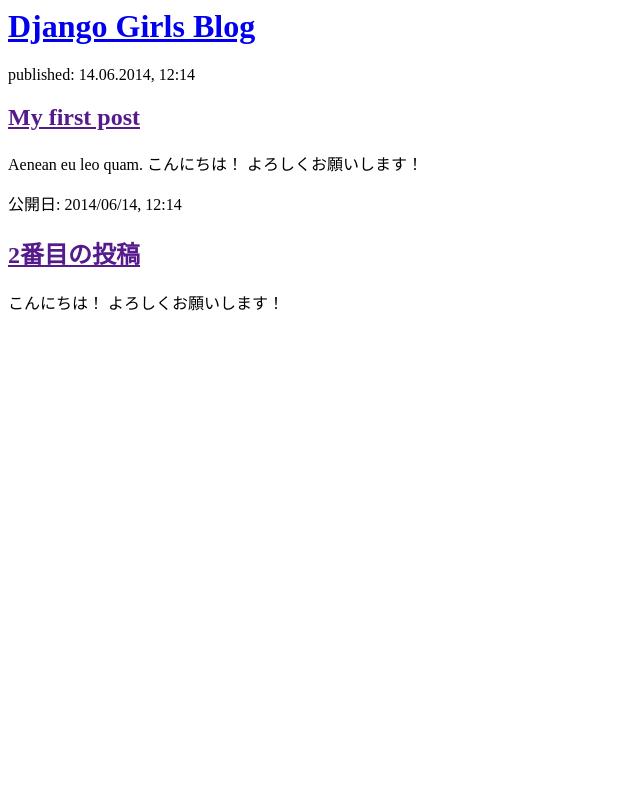
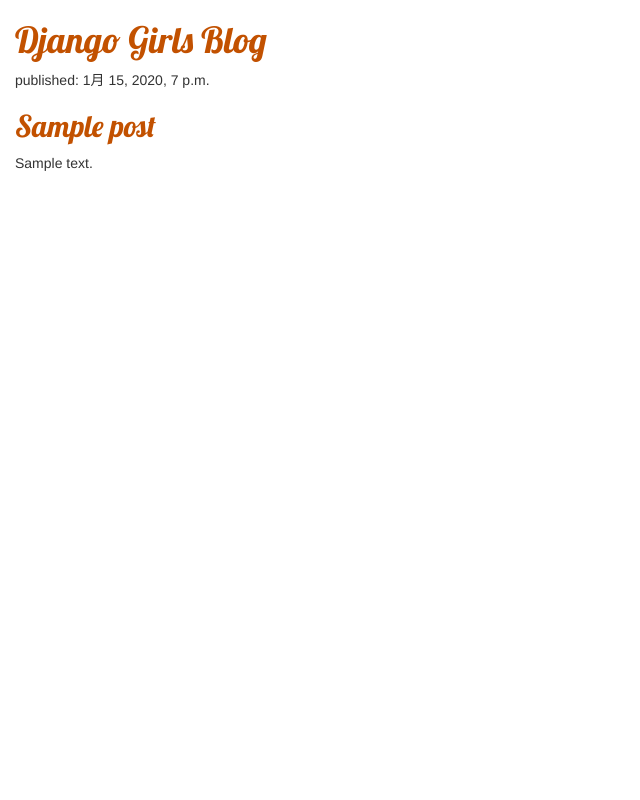
Before and after one commit to kaoru0326/my-first-blog, a Django app: page / in a window 1280 px wide. Shown: the whole page, without its empty margins (0-640 px from the left). Run offline with Django 3.2, Linux system fonts and the light colour scheme; tables that the repository leaves empty hold one stand-in row (values such as "Sample post"); some libraries are stand-ins or nearby versions.

Commit message:
Changed the HTML for the site.

```diff
--- /dev/null
+++ b/blog/static/css/blog.css
@@ -0,0 +1,8 @@
+h1 a, h2 a {
+    color: #C25100;
+    font-family: 'Lobster';
+}
+
+body {
+    padding-left: 15px;
+}
--- a/blog/templates/blog/post_list.html
+++ b/blog/templates/blog/post_list.html
@@ -1,22 +1,26 @@
+{% load static %}
 <html>
+
 <head>
     <title>Django Girls blog</title>
+    <link rel="stylesheet" href="//maxcdn.bootstrapcdn.com/bootstrap/3.2.0/css/bootstrap.min.css">
+    <link rel="stylesheet" href="//maxcdn.bootstrapcdn.com/bootstrap/3.2.0/css/bootstrap-theme.min.css">
+    <link rel="stylesheet" href="{% static 'css/blog.css' %}">
+    <link href="//fonts.googleapis.com/css?family=Lobster&subset=latin,latin-ext" rel="stylesheet" type="text/css">
 </head>
+
 <body>
     <div>
         <h1><a href="/">Django Girls Blog</a></h1>
     </div>
 
+    {% for post in posts %}
     <div>
-            <p>published: 14.06.2014, 12:14</p>
-            <h2><a href="">My first post</a></h2>
-            <p>Aenean eu leo quam. こんにちは！ よろしくお願いします！ </p>
+        <p>published: {{ post.published_date }}</p>
+        <h2><a href="">{{ post.title }}</a></h2>
+        <p>{{ post.text|linebreaksbr }}</p>
     </div>
+    {% endfor %}
+</body>
 
-        <div>
-            <p>公開日: 2014/06/14, 12:14</p>
-            <h2><a href="">2番目の投稿</a></h2>
-            <p> こんにちは！ よろしくお願いします！ </p>
-        </div>
-    </body>
 </html>
--- a/blog/views.py
+++ b/blog/views.py
@@ -1,6 +1,7 @@
 from django.shortcuts import render
-
-# Create your views here.
+from django.utils import timezone
+from .models import Post
 
 def post_list(request):
-    return render(request, 'blog/post_list.html', {})
+    posts = Post.objects.filter(published_date__lte=timezone.now()).order_by('published_date')
+    return render(request, 'blog/post_list.html', {'posts': posts})
```
Lines whose indentation alone changed are shown as unchanged.
